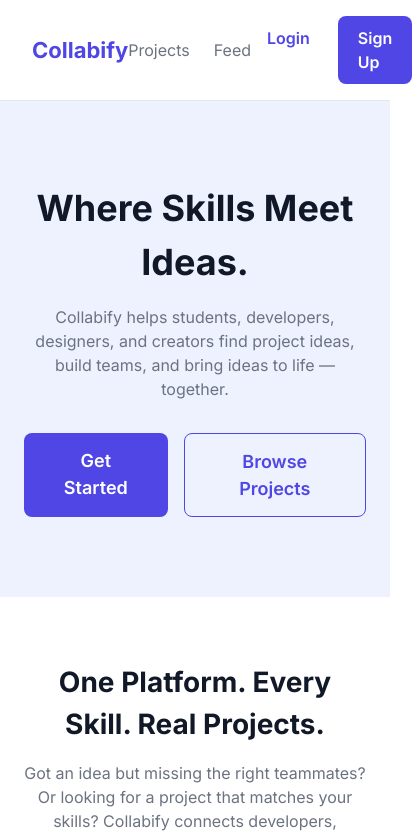
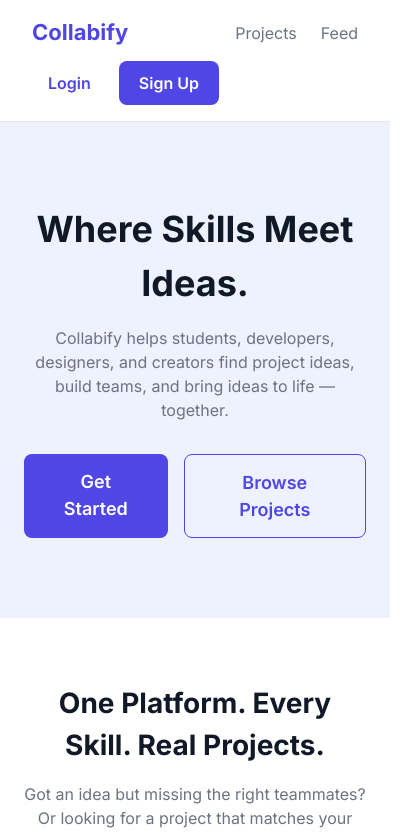
Before and after one commit to Moazam80/collabify, a React (Vite) app in the folder frontend/: page / in a window 390 px wide. Shown: the top 834 px of the page, 412 px wide, since content can reach past the window. Built offline with nearby package versions, Linux system fonts and the light colour scheme.

Commit message:
fix: make Navbar responsive with flex-wrap for smaller screens

```diff
--- a/frontend/src/components/Navbar.jsx
+++ b/frontend/src/components/Navbar.jsx
@@ -10,6 +10,8 @@ function Navbar() {
         padding: "16px 32px",
         borderBottom: "1px solid var(--color-border)",
         background: "var(--color-background)",
+        flexWrap: "wrap",
+    gap: "12px",
       }}
     >
       {/* Logo */}
```
Also changed, not shown: 1 other file (tests, documents, lock files or other folders).
